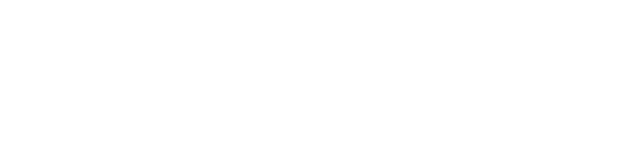
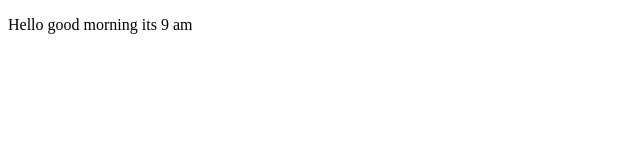
Before and after one commit to jaamir/week2, a plain HTML site: page index.html in a window 1280 px wide. Shown: the whole page, without its empty margins (0-640 px from the left). Drawn offline with Linux system fonts and the light colour scheme.

Commit message:
assignment completed

```diff
--- a/index.html
+++ b/index.html
@@ -6,6 +6,8 @@
     <title>Javeria</title>
 </head>
 <body>
-
+    <p>Hello good morning
+        its 9 am
+    </p>
 </body>
 </html>
```
